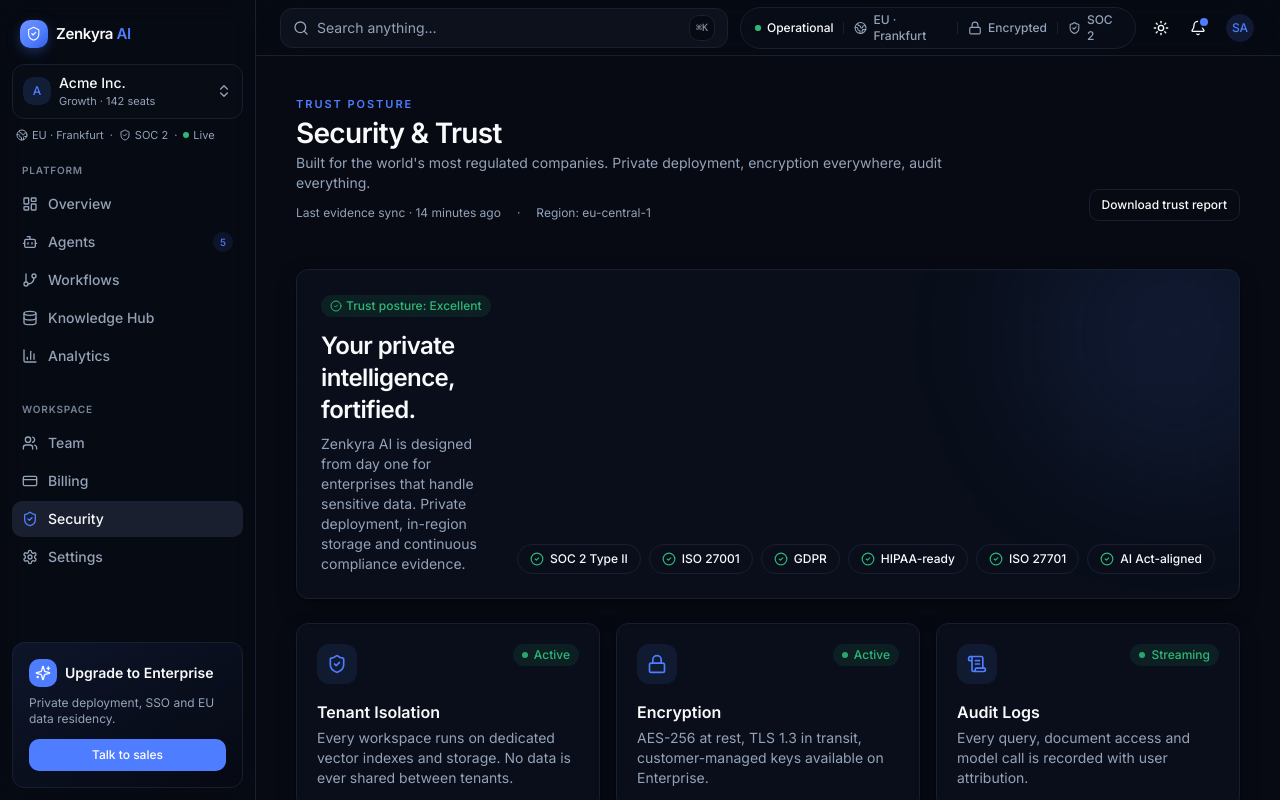
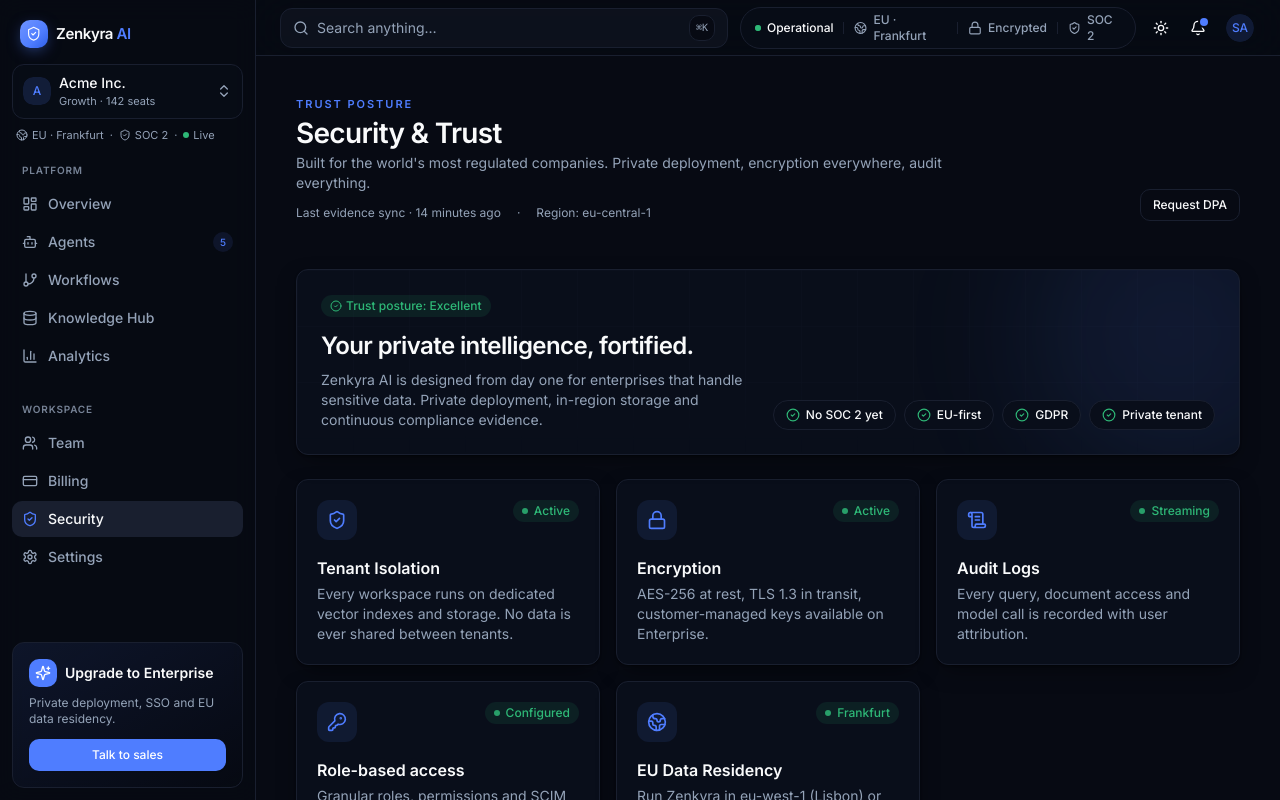
Before and after one commit to CaetanoLuis-Enerwise/zenkyra-ai, a Next.js app: page /security in a window 1280 px wide. Shown: the top 800 px of the page. Built offline with nearby package versions, Linux system fonts and the light colour scheme.

Commit message:
Strip fake SOC 2 / 140+ / ISO / free-trial claims from marketing copy.

```diff
--- a/src/app/(app)/security/page.tsx
+++ b/src/app/(app)/security/page.tsx
@@ -53,12 +53,10 @@
 ];
 
 const compliance = [
-  "SOC 2 Type II",
-  "ISO 27001",
+  "No SOC 2 yet",
+  "EU-first",
   "GDPR",
-  "HIPAA-ready",
-  "ISO 27701",
-  "AI Act-aligned",
+  "Private tenant",
 ];
 
 export default async function SecurityPage() {
@@ -79,7 +77,7 @@
         }
         actions={
           <Button variant="outline" size="sm">
-            Download trust report
+            Request DPA
           </Button>
         }
       />
```
